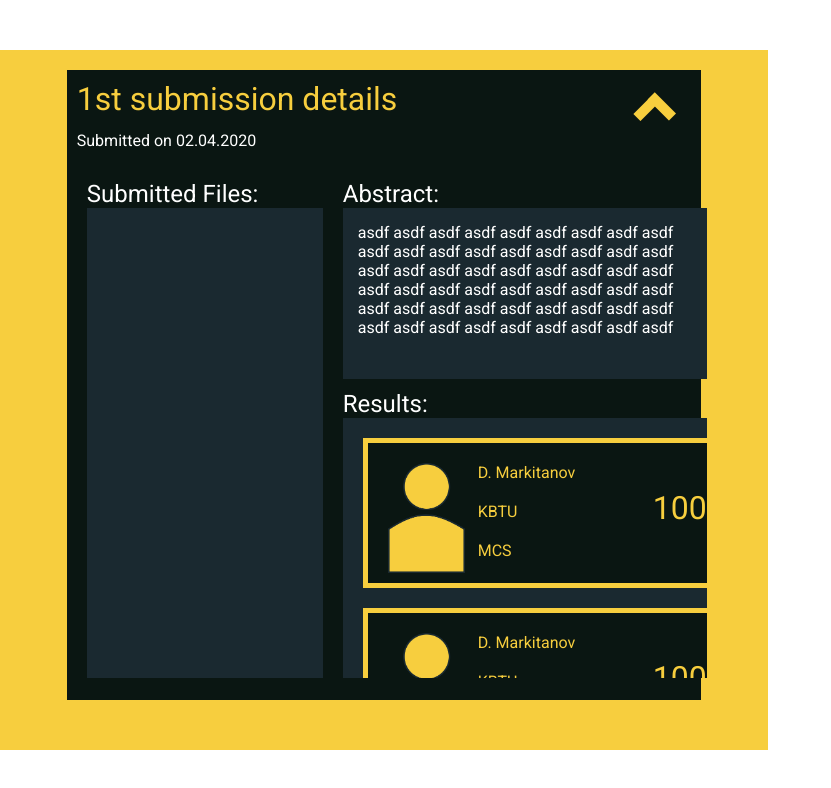
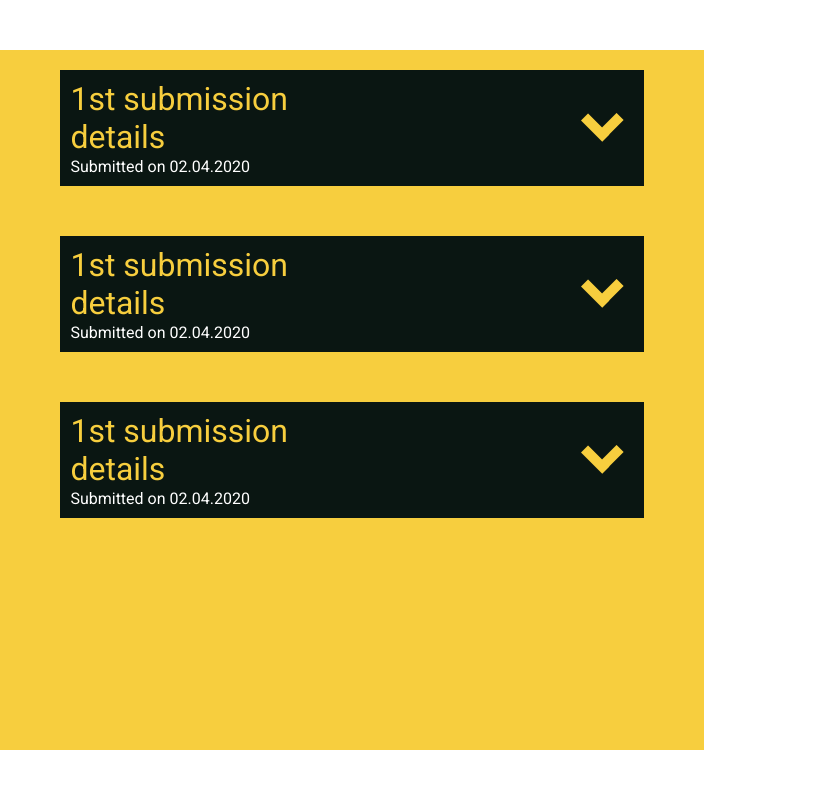
Before and after one commit to devteamepic/frontend, a React (Create React App) app: page /test in a window 1280 px wide. Shown: the top 788 px of the page, without its empty margins (0-831 px from the left). Built offline with nearby package versions, Linux system fonts and the light colour scheme; the HTML template or start-up script is replaced by a standard one.

Commit message:
almost fixed

```diff
--- a/src/components/core/organisms/SubmissionItem/SubmissionItem.js
+++ b/src/components/core/organisms/SubmissionItem/SubmissionItem.js
@@ -10,7 +10,7 @@ import colorScheme from '../../../../misc/colorScheme'
 
 
 const SubmissionItem = () => {
-  const [isUpsideDown, setIsUpsideDown] = useState(true)
+  const [isUpsideDown, setIsUpsideDown] = useState(false)
   const [header] = useState([
     { component: 'text', size: 'large', textValue: '1st submission details' },
   ])
@@ -96,24 +96,9 @@ const SubmissionItem = () => {
               width = '100%'
               shouldDisable = { true }
             >
-              asdf asdf asdf
-              asdf asdf asdf
-              asdf asdf asdf
-              asdf asdf asdf
-              asdf asdf asdf
-              asdf asdf asdf
-              asdf asdf asdf
-              asdf asdf asdf
-              asdf asdf asdf
-              asdf asdf asdf
-              asdf asdf asdf
-              asdf asdf asdf
-              asdf asdf asdf
-              asdf asdf asdf
-              asdf asdf asdf
-              asdf asdf asdf
-              asdf asdf asdf
-              asdf asdf asdf
+              Omnis cumque quibusdam hic et dolorem sapiente repudiandae iste. Cum est iusto reiciendis ea. Consectetur et ducimus est aperiam. Deserunt aut laudantium dolorum ut et quod. Ea quidem accusamus at distinctio autem. Ducimus saepe minima molestias maxime.
+
+              Recusandae est velit officia ratione. In aspernatur perspiciatis et sit omnis qui dolor vitae.
             </TextArea>
           </div>
           <div
--- a/src/components/core/pages/Test.js
+++ b/src/components/core/pages/Test.js
@@ -1,19 +1,30 @@
-import React from 'react'
+import React, { useState } from 'react'
 import SubmissionItem from '../organisms/SubmissionItem/SubmissionItem'
 import List from '../organisms/List/List'
 
 const Test = () => {
+  const [testArr] = useState([
+    'a', 'b', 'c'
+  ])
+
     const testAlert = () => {
       console.log('asdf')
 //        window.location.href = '/home'
     }
 
     return (
-        <div style = {{ width: '60%', height: '100%' }}>
+        <div style = {{ width: '55%', height: '100%' }}>
           <List
             color = { 'marigold' }
           >
-            <SubmissionItem />
+            { testArr.map(item => {
+              return (
+                <SubmissionItem
+                  key = { item }
+                  number = { testArr.indexOf(item) }
+                />
+              )
+            } )}
           </List>
         </div>
     )
--- a/src/components/styled/organisms/submissionItemStyled.js
+++ b/src/components/styled/organisms/submissionItemStyled.js
@@ -10,6 +10,7 @@ height: fit-content;
 width: 80%;
 background-color: ${ colorScheme.steel };
 margin: auto;
+margin-bottom: 50px;
 padding: 10px;
 display: grid;
 grid-template-columns: 90% auto;
```
